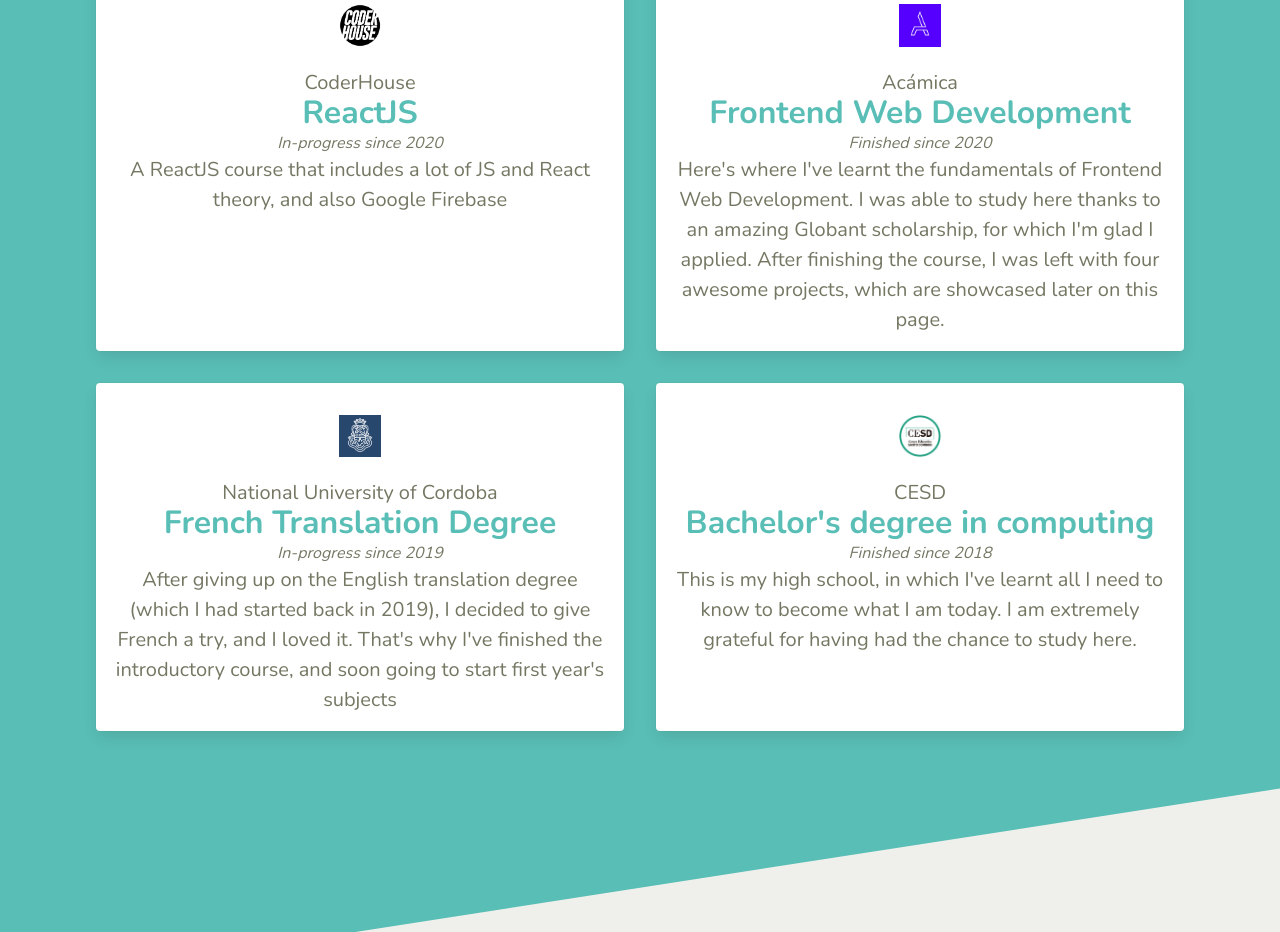
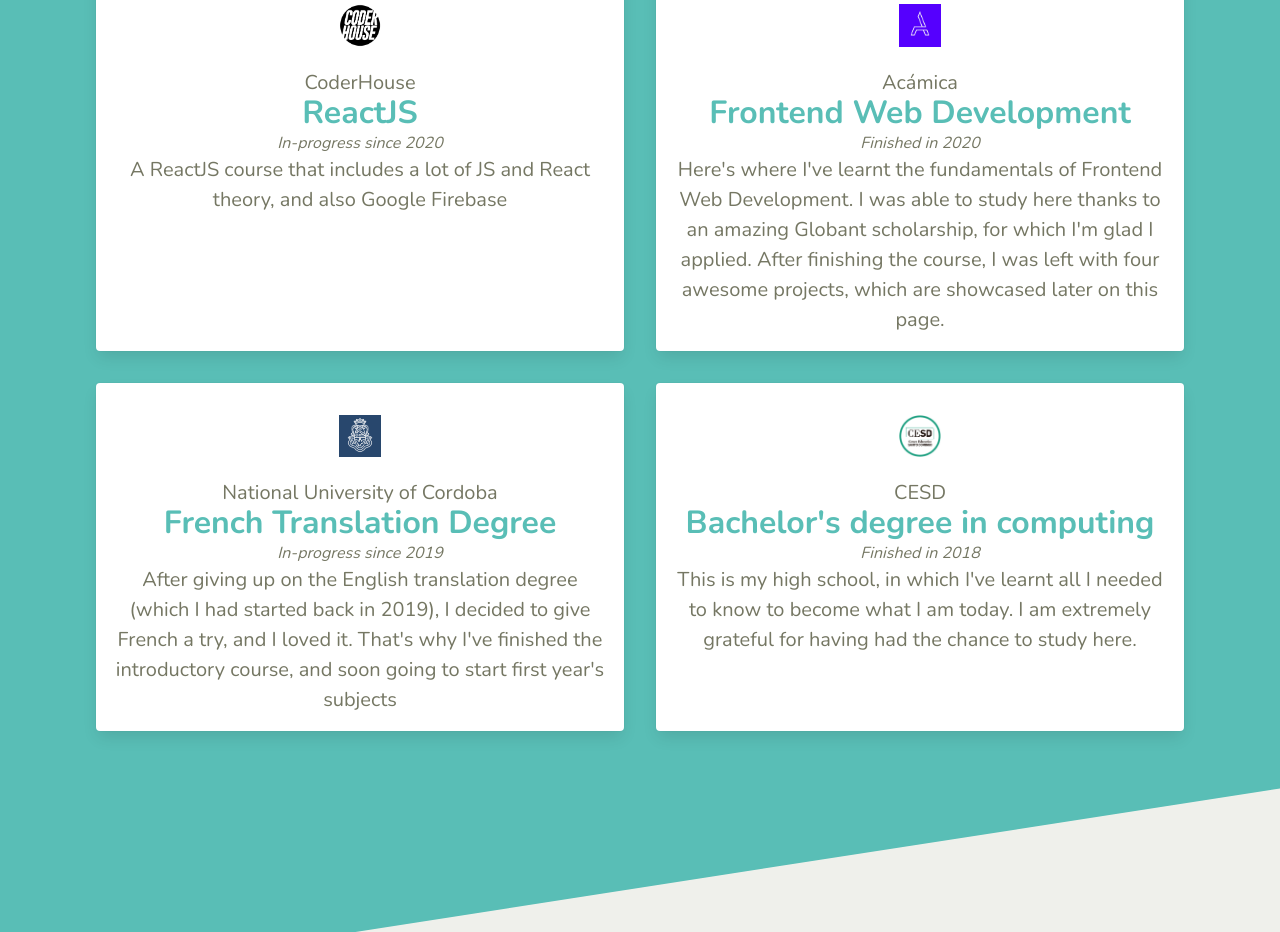
Before and after one commit to jesuslencina/my-portfolio-2, a React (Create React App) app: page / in a window 1280 px wide. Shown: the part 2780-3712 px from the top of the page. Built offline with nearby package versions, Linux system fonts and the light colour scheme.

Commit message:
Tiny grammar fixes

```diff
--- a/src/components/History/educationData.js
+++ b/src/components/History/educationData.js
@@ -13,7 +13,7 @@ const education = {
     {
       id: 2,
       place: 'Acámica',
-      status: 'Finished since 2020',
+      status: 'Finished in 2020',
       title: 'Frontend Web Development',
       img: 'public-assets/academic/acamica.jpg',
       desc:
@@ -33,11 +33,11 @@ const education = {
     {
       id: 4,
       place: 'CESD',
-      status: 'Finished since 2018',
+      status: 'Finished in 2018',
       title: "Bachelor's degree in computing",
       img: 'public-assets/academic/cesd.png',
       desc:
-        "This is my high school, in which I've learnt all I need to know to become what I am today. I am extremely grateful for having had the chance to study here.",
+        "This is my high school, in which I've learnt all I needed to know to become what I am today. I am extremely grateful for having had the chance to study here.",
     },
   ],
 
--- a/src/components/Knowledge/knowledgeData.js
+++ b/src/components/Knowledge/knowledgeData.js
@@ -78,7 +78,7 @@ export const coding = {
       name: 'REACT',
       img: 'public-assets/skills/react.png',
       desc:
-        'No voy a decir que soy experto con él, pero lo estoy aprendiendo rápido. Aprendido en Acámica, perfeccionando en Coderhouse',
+        'No voy a decir que soy experto, pero lo estoy aprendiendo rápido. Aprendido en Acámica, perfeccionando en Coderhouse',
     },
   ],
 };
@@ -106,7 +106,7 @@ export const languages = {
       name: 'FRENCH',
       img: 'public-assets/flags/france.png',
       desc:
-        'My third language. I do not speak it that much, but my level is fairly good, intermediate I would say. Learnt it at the UNC',
+        'My third language. I do not speak it that much, but my level is fairly good, intermediate I would say. Learnt at the UNC',
     },
   ],
 
```
Also changed, not shown: 1 other file (tests, documents, lock files or other folders).
